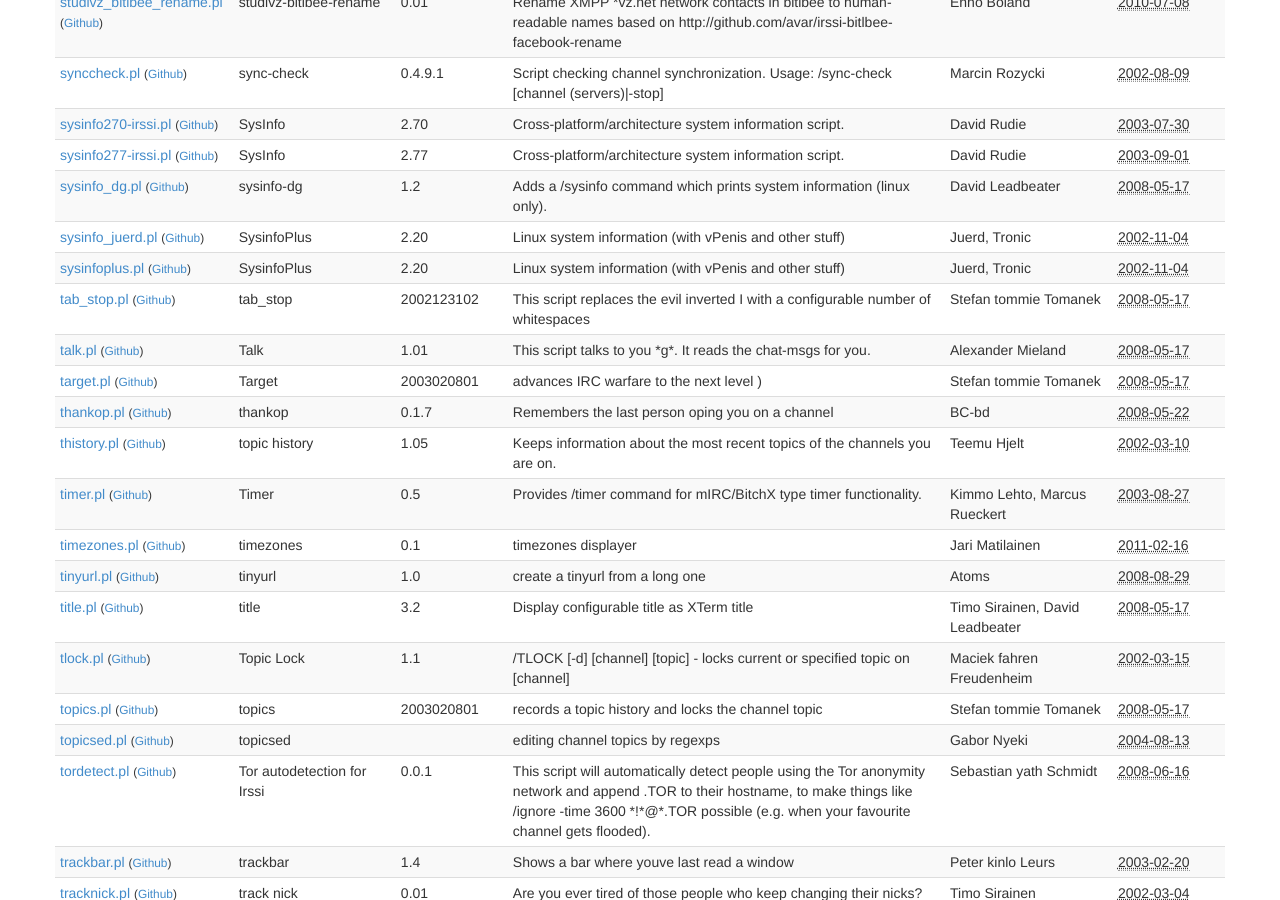
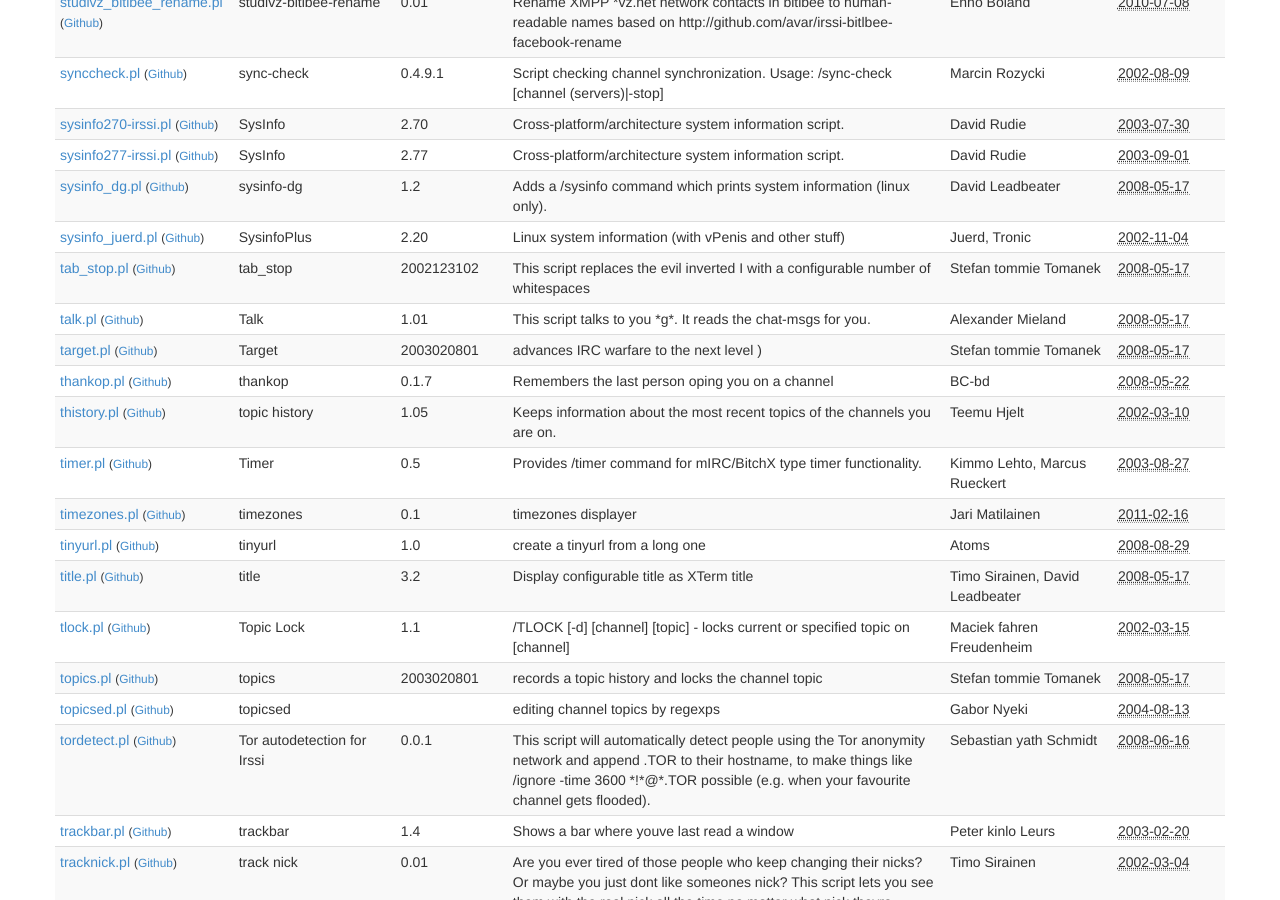
Before and after one commit to irssi/scripts.irssi.org, a Jekyll site: the page built from index.html, in a window 1280 px wide and 900 px high, scrolled down 15544 px. Built offline with Jekyll 4.4.1, drawn with Linux system fonts in a browser that asks for light colours.

Commit message:
Removed duplicate script

```diff
--- a/_data/scripts.yaml
+++ b/_data/scripts.yaml
@@ -3575,16 +3575,6 @@
   url: "http://juerd.nl/irssi/"
   version: "2.20"
 
-- authors: "Juerd, Tronic"
-  contact: "trn@iki.fi"
-  description: "Linux system information (with vPenis and other stuff)"
-  filename: "sysinfoplus.pl"
-  modified: "2002-11-04 15:17:30"
-  license: "Public Domain"
-  name: "SysinfoPlus"
-  url: "http://juerd.nl/irssi/"
-  version: "2.20"
-
 - authors: "Stefan tommie Tomanek"
   contact: "stefan@pico.ruhr.de"
   description: "This script replaces the evil inverted I with a configurable number of whitespaces"
```
Also changed, not shown: 1 other file.
